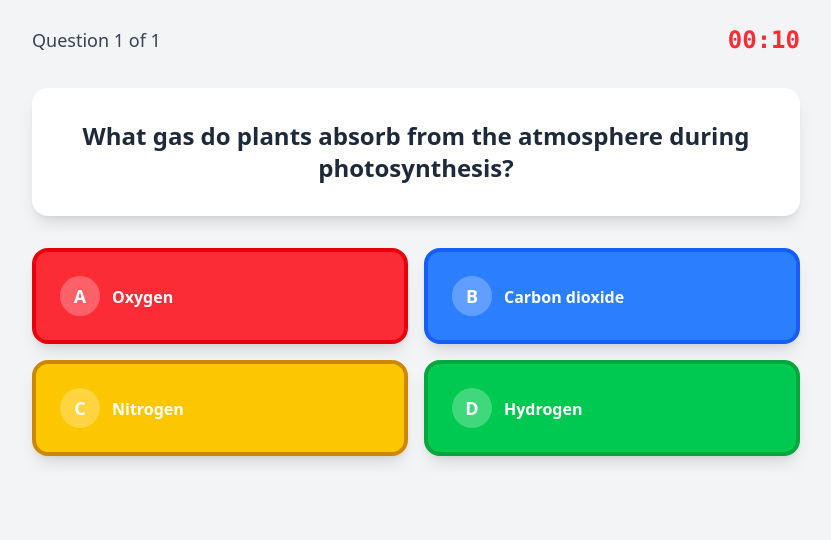
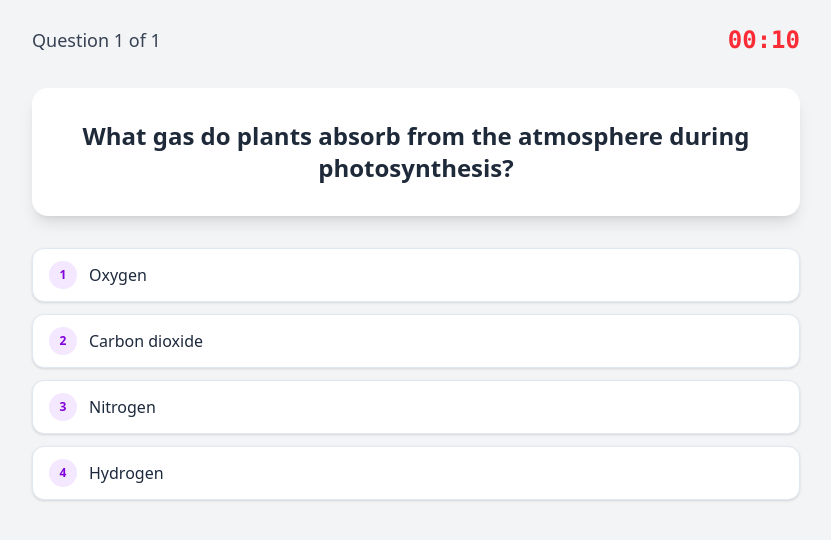
Before and after one commit to Aifrion/Type-Learner, a React (Vite) app in the folder client/: page /question/1 in a window 1280 px wide. Shown: the top 540 px of the page, without its empty margins (224-1055 px from the left). Built offline with nearby package versions, Linux system fonts and the light colour scheme.

Commit message:
Style modified closer to our mockup.

```diff
--- a/client/src/pages/Question/components/AnswerCard.tsx
+++ b/client/src/pages/Question/components/AnswerCard.tsx
@@ -7,38 +7,22 @@ interface AnswerCardProps {
   onSelect: () => void;
 }
 
-const colorClasses = {
-  red: {
-    default: 'bg-red-500 hover:bg-red-600 border-red-600',
-    correct: 'bg-green-500 border-green-600',
-    wrong: 'bg-red-700 border-red-800'
-  },
-  blue: {
-    default: 'bg-blue-500 hover:bg-blue-600 border-blue-600',
-    correct: 'bg-green-500 border-green-600',
-    wrong: 'bg-red-700 border-red-800'
-  },
-  yellow: {
-    default: 'bg-yellow-400 hover:bg-yellow-500 border-yellow-600 text-gray-900',
-    correct: 'bg-green-500 border-green-600 text-white',
-    wrong: 'bg-red-700 border-red-800 text-white'
-  },
-  green: {
-    default: 'bg-green-500 hover:bg-green-600 border-green-600',
-    correct: 'bg-green-500 border-green-600',
-    wrong: 'bg-red-700 border-red-800'
-  }
+const stateClasses = {
+  default:
+    'border-slate-200 bg-white shadow hover:-translate-y-[1px] hover:shadow-md focus:ring-purple-300 text-slate-800',
+  correct: 'border-green-500 bg-green-500 shadow text-white',
+  wrong: 'border-red-500 bg-red-500 shadow text-white',
 };
 
 export default function AnswerCard({
   label,
   text,
-  color,
+  color: _color,
   state,
   disabled,
-  onSelect
+  onSelect,
 }: AnswerCardProps) {
-  const classes = colorClasses[color][state];
+  const classes = stateClasses[state];
   const isDisabled = disabled || state !== 'default';
 
   return (
@@ -47,16 +31,23 @@ export default function AnswerCard({
       onClick={onSelect}
       disabled={isDisabled}
       className={`
-        w-full rounded-2xl border-4 p-6 text-left font-semibold text-white shadow-lg
-        transition-all duration-200
+        flex w-full items-center gap-3 rounded-xl border px-4 py-3 text-left text-base font-medium
+        transition-all focus:outline-none focus:ring-2
         ${classes}
-        ${isDisabled ? 'cursor-not-allowed opacity-100' : 'cursor-pointer active:scale-[0.98]'}
+        ${isDisabled ? 'cursor-not-allowed opacity-70' : 'cursor-pointer'}
       `}
+      aria-pressed={state !== 'default'}
+      aria-label={`Option ${label}: ${text}`}
     >
-      <span className="mr-3 inline-flex h-10 w-10 items-center justify-center rounded-full bg-white/25 text-lg font-bold">
+      <span
+        className={`
+          inline-flex h-7 w-7 shrink-0 items-center justify-center rounded-full text-xs font-semibold
+          ${state === 'correct' ? 'bg-white/25 text-white' : state === 'wrong' ? 'bg-white/25 text-white' : 'bg-purple-100 text-purple-700'}
+        `}
+      >
         {label}
       </span>
-      {text}
+      <span className="text-left">{text}</span>
     </button>
   );
 }
--- a/client/src/pages/Question/components/QuestionPhase.tsx
+++ b/client/src/pages/Question/components/QuestionPhase.tsx
@@ -72,11 +72,11 @@ export default function QuestionPhase({
           </h2>
         </div>
 
-        <div className="grid grid-cols-1 gap-4 sm:grid-cols-2">
+        <div className="flex flex-col gap-3" role="group" aria-label="Answer options">
           {question.options.map((opt, index) => (
             <AnswerCard
               key={opt.id}
-              label={opt.id}
+              label={String(index + 1)}
               text={opt.text}
               color={opt.color}
               state={
```
